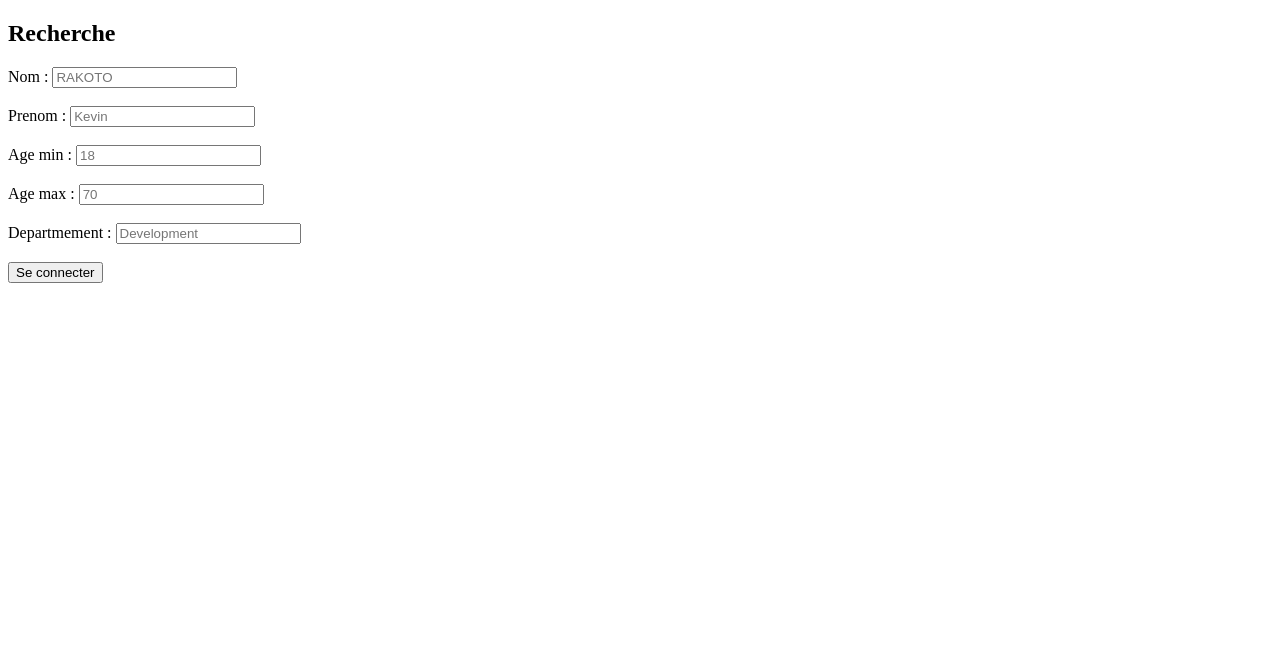
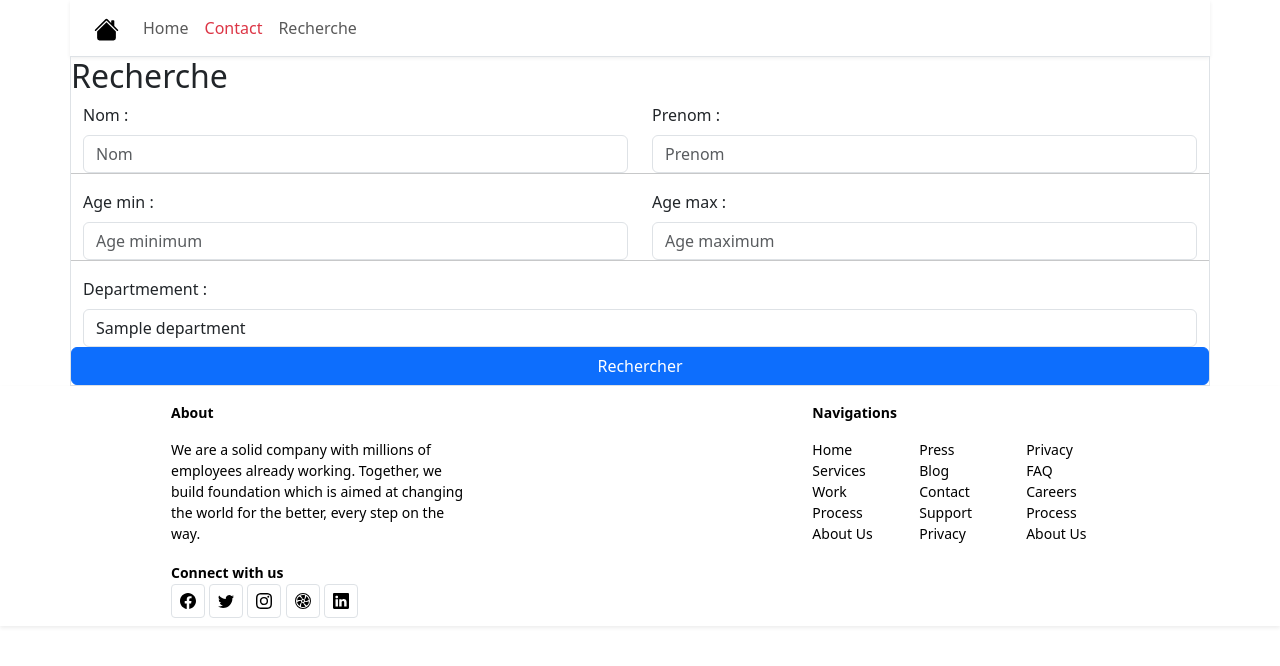
Before and after one commit to BlackS717/TP-22-Real-Data, a PHP site: page /pages/recherche.php in a window 1280 px wide. Shown: the top 666 px of the page. Run offline with PHP 8.4, Linux system fonts and the light colour scheme; tables that the repository leaves empty or names only in its code hold one stand-in row (values such as "Sample post").

Commit message:
updated dynamic layout

```diff
--- a/inc/footer.php
+++ b/inc/footer.php
@@ -1,7 +1,7 @@
 <div class="row">
     <div class="col-lg-9 mx-auto">
         <div class="row d-flex justify-content-between p-2">
-            <div class="col-lg-4">
+            <div class="col-lg-4 d-none d-lg-block">
                 <p class="fw-bold figure-caption text-black">About</p>
                 <p class="figure-caption text-black">We are a solid company with millions of employees already working. Together, we build foundation which is aimed at changing the world for the better, every step on the way.</p>
                 <span class="fw-bold figure-caption text-black">Connect with us</span>
--- a/pages/recherche.php
+++ b/pages/recherche.php
@@ -1,3 +1,11 @@
+<?php
+require("../inc/function.php");
+$list_departements = getAllDepartement();
+
+
+?>
+
+
 <!DOCTYPE html>
 <html lang="en">
 
@@ -5,34 +13,74 @@
   <meta charset="UTF-8">
   <meta name="viewport" content="width=device-width, initial-scale=1.0">
   <title>Recherche</title>
+  <link href="../assets/scripts/css/bootstrap.min.css" rel="stylesheet">
+  <link rel="stylesheet" href="../assets/scripts/css/style.css">
 </head>
 
 <body>
 
 
-  <h2>Recherche</h2>
-  <form action="../traitement/traitement_recherche.php" method="get">
-    <div class="form-group">
-      <label for="nom">Nom :</label>
-      <input type="text" id="nom" name="nom" placeholder="RAKOTO" />
-      <br><br>
-      <label for="Prenom">Prenom :</label>
-      <input type="text" id="Prenom" name="prenom" placeholder="Kevin" />
-      <br><br>
-      <label for="nom">Age min :</label>
-      <input type="number" id="ageMin" name="ageMin" placeholder="18" />
-      <br><br>
-      <label for="Prenom">Age max :</label>
-      <input type="number" id="ageMax" name="ageMax" placeholder="70" />
-      <br><br>
-      <label for="Prenom">Departmement :</label>
-      <input type="text" id="departement" name="departement" placeholder="Development" />
+  <header class="bg-white shadow-sm container">
+    <?php include("../inc/header.php"); ?>
+  </header>
 
+  <main>
+    <div class="container border">
+      <h2 class="row">Recherche</h2>
+
+      <form action="../traitement/traitement_recherche.php" method="get" class="form-group row">
+        <div class="col-md-6">
+          <label class="form-label" for="nom">Nom :</label>
+          <input required class="form-control" type="text" id="nom" name="nom" placeholder="Nom" />
+        </div>
+
+        <hr class="d-sm-block d-md-none">
+
+        <div class="col-md-6">
+          <label class="form-label" for="Prenom">Prenom :</label>
+          <input required class="form-control" type="text" id="Prenom" name="prenom" placeholder="Prenom" />
+        </div>
+
+        <hr>
+
+        <div class="col-md-6">
+          <label class="form-label" for="ageMin">Age min :</label>
+          <input required class="form-control" type="number" id="ageMin" name="ageMin" placeholder="Age minimum" />
+        </div>
+
+        <hr class="d-sm-block d-md-none">
+
+        <div class="col-md-6">
+          <label class="form-label" for="ageMax">Age max :</label>
+          <input required class="form-control" type="number" id="ageMax" name="ageMax" placeholder="Age maximum" />
+        </div>
+
+        <hr>
+
+        <div class="col-md-12">
+          <label class="form-label" for="departement">Departmement :</label>
+          <select class="form-control" name="departement" id="departement">
+            <?php
+            foreach ($list_departements as $departement) {
+            ?>
+              <option value="<?= $departement['dept_name'] ?>"><?= $departement['dept_name'] ?></option>
+            <?php
+            }
+            ?>
+          </select>
+        </div>
+        <!-- <div class="col-md-12"> -->
+        <button type="submit" class="btn btn-primary">Rechercher</button>
+        <!-- </div> -->
+
+      </form>
     </div>
-    <br>
-    <button type="submit" class="btn-login">Se connecter</button>
-  </form>
 
+  </main>
+  <footer class="bg-white shadow-sm pt-2" id="footer">
+    <?php include("../inc/footer.php"); ?>
+  </footer>
+  <script src="../assets/scripts/js/bootstrap.bundle.min.js"></script>
 
 </body>
 
```
Also changed, not shown: 1 other file.
